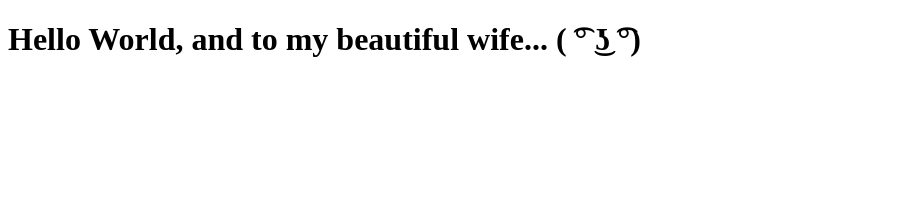
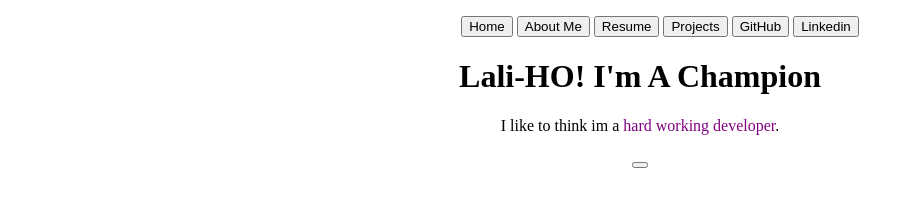
Before and after one commit to a-champion/SE-portfolio, a plain HTML site: page index.html in a window 1280 px wide. Shown: the whole page, without its empty margins (0-914 px from the left). Drawn offline with nearby package versions, Linux system fonts and the light colour scheme.

Commit message:
connected and styled nav bar

```diff
--- a/index.html
+++ b/index.html
@@ -4,9 +4,43 @@
     <meta charset="UTF-8">
     <meta http-equiv="X-UA-Compatible" content="IE=edge">
     <meta name="viewport" content="width=device-width, initial-scale=1.0">
-    <title>Document</title>
+    <script
+  src="https://code.jquery.com/jquery-3.2.1.min.js"
+  integrity="sha256-hwg4gsxgFZhOsEEamdOYGBf13FyQuiTwlAQgxVSNgt4="
+  crossorigin="anonymous"></script>
+  <script src="app.js"></script>
+  <link rel="stylesheet" href="style.css">
+    <title>Portfolio</title>
 </head>
 <body>
-    <h1>Hello World, and to my beautiful wife... ( ͡° ͜ʖ ͡°)</h1>
+    <header>
+        <div id="headerContainer">
+            <div id="navHeader">
+                <ul id="navButtons">
+                    <li class="navbutton"><button href="index.html">Home</button></li>
+                    <li class="navbutton"><button id="aboutMe">About Me</button></li>
+                    <li class="navbutton"><button id="resume">Resume</button></li>
+                    <li class="navbutton"><button id="projects">Projects</button></li>
+                    <li class="navbutton">
+                        <a href="https://github.com/a-champion">
+                            <button id="gitHub">GitHub</button>
+                        </a>
+                    </li>
+                    <li class="navbutton">
+                        <a href="https://www.linkedin.com/in/a-champion/">
+                            <button id="linkedin">Linkedin</button>
+                        </a>
+                    </li>
+                </ul>
+            </div>
+        </div>
+    </header>
+    <div id="container">
+        <h1>Lali-HO! I'm A Champion</h1>
+        <div id="indexContainer">
+            <p>I like to think im a <span class="rotatingTitle">hard working developer</span>.</p>
+            <button id="indexButton"></button>
+        </div>
+    </div>
 </body>
 </html>
--- a/style.css
+++ b/style.css
@@ -0,0 +1,15 @@
+body {
+    text-align: center;
+}
+
+.rotatingTitle {
+    color: purple;
+}
+
+.navbuttons {
+    display: flex;
+}
+
+.navbutton {
+    display: inline-flex;
+}
```
Also changed, not shown: app.js (+18 -0 lines).
